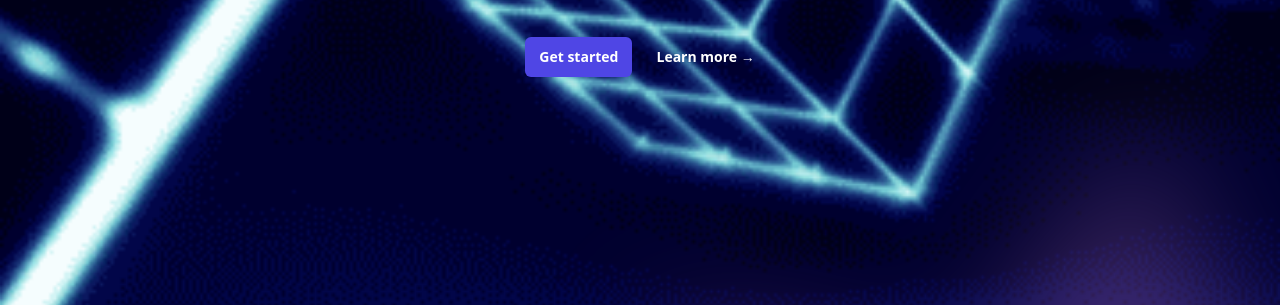
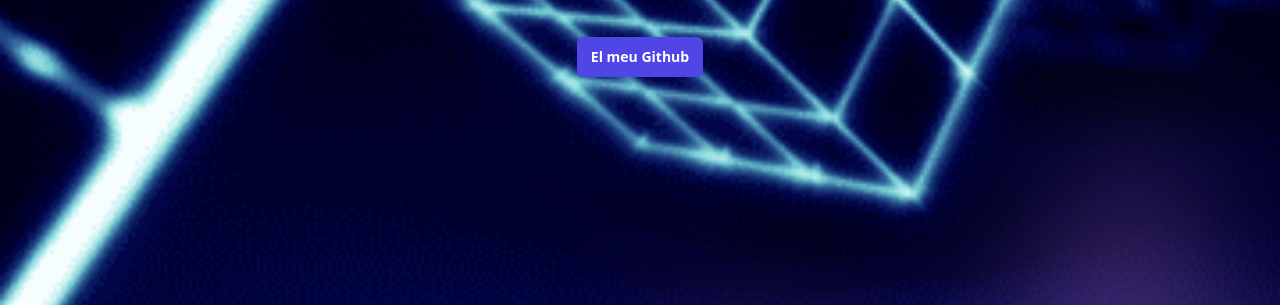
Before and after one commit to 2DAM-202425-PROJECTE/landing-page-victor, a website built with Vite: page index.html in a window 1280 px wide. Shown: the part 495-800 px from the top of the page. Built offline with nearby package versions, Linux system fonts and the light colour scheme.

Commit message:
arreglat problema js

```diff
--- a/index.html
+++ b/index.html
@@ -80,8 +80,7 @@
         <h1 class="text-4xl font-bold tracking-tight text-white sm:text-6xl">Víctor Pasalamar Maresma</h1>
         <p class="mt-6 text-lg leading-8 text-gray-300">Estudiant de Desenvolupament d'Aplicacions Multiplataforma</p>
         <div class="mt-10 flex items-center justify-center gap-x-6">
-          <a href="#" class="rounded-md bg-indigo-600 px-3.5 py-2.5 text-sm font-semibold text-white shadow-sm hover:bg-indigo-500 focus-visible:outline focus-visible:outline-2 focus-visible:outline-offset-2 focus-visible:outline-indigo-600">Get started</a>
-          <a href="#" class="text-sm font-semibold leading-6 text-white">Learn more <span aria-hidden="true">→</span></a>
+          <a href="https://github.com/victorpasalamar" class="rounded-md bg-indigo-600 px-3.5 py-2.5 text-sm font-semibold text-white shadow-sm hover:bg-indigo-500 focus-visible:outline focus-visible:outline-2 focus-visible:outline-offset-2 focus-visible:outline-indigo-600">El meu Github</a>
         </div>
       </div>
     </div>
@@ -173,7 +172,6 @@
   </div>
 </section>
 </div>
-</section>
-<script src="/main.js"></script>
+<script src="/main.js" type="module"></script>
 </body>
 </html>
```
